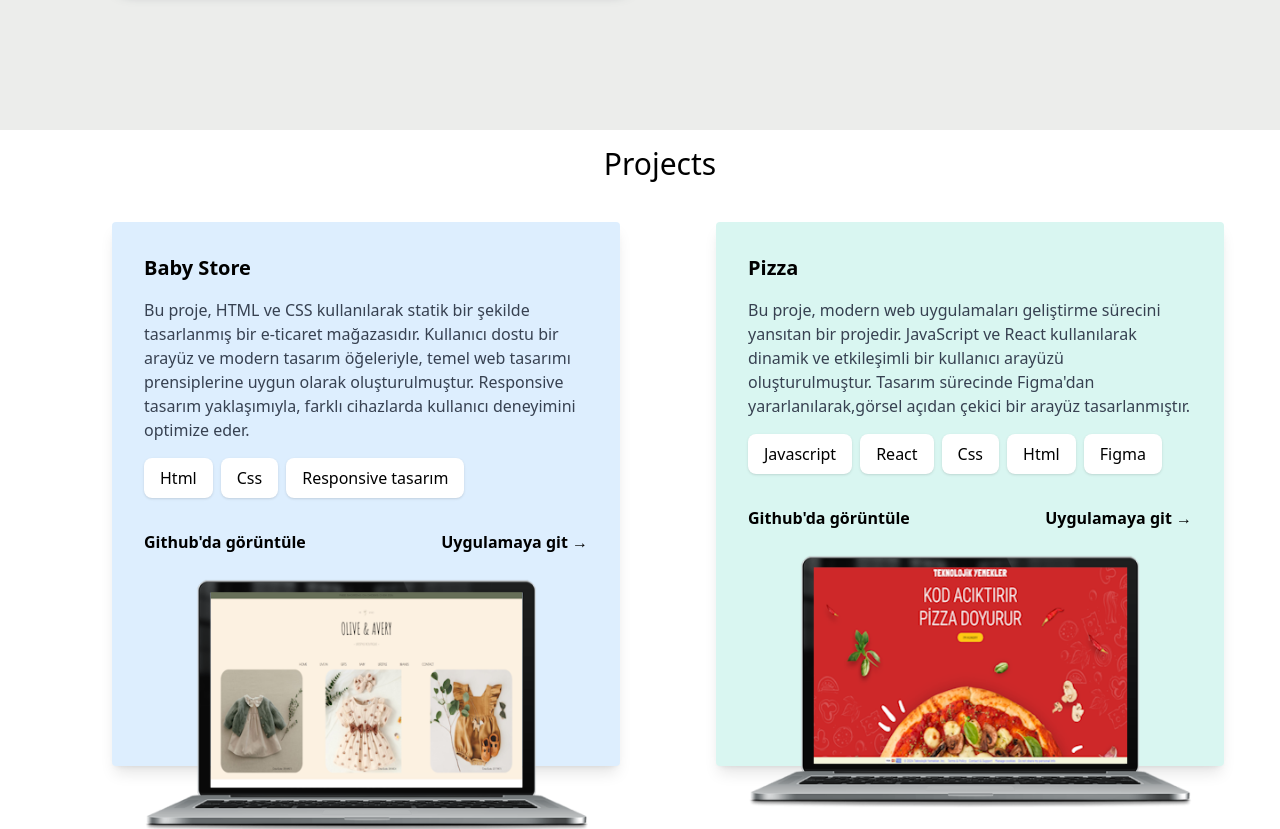
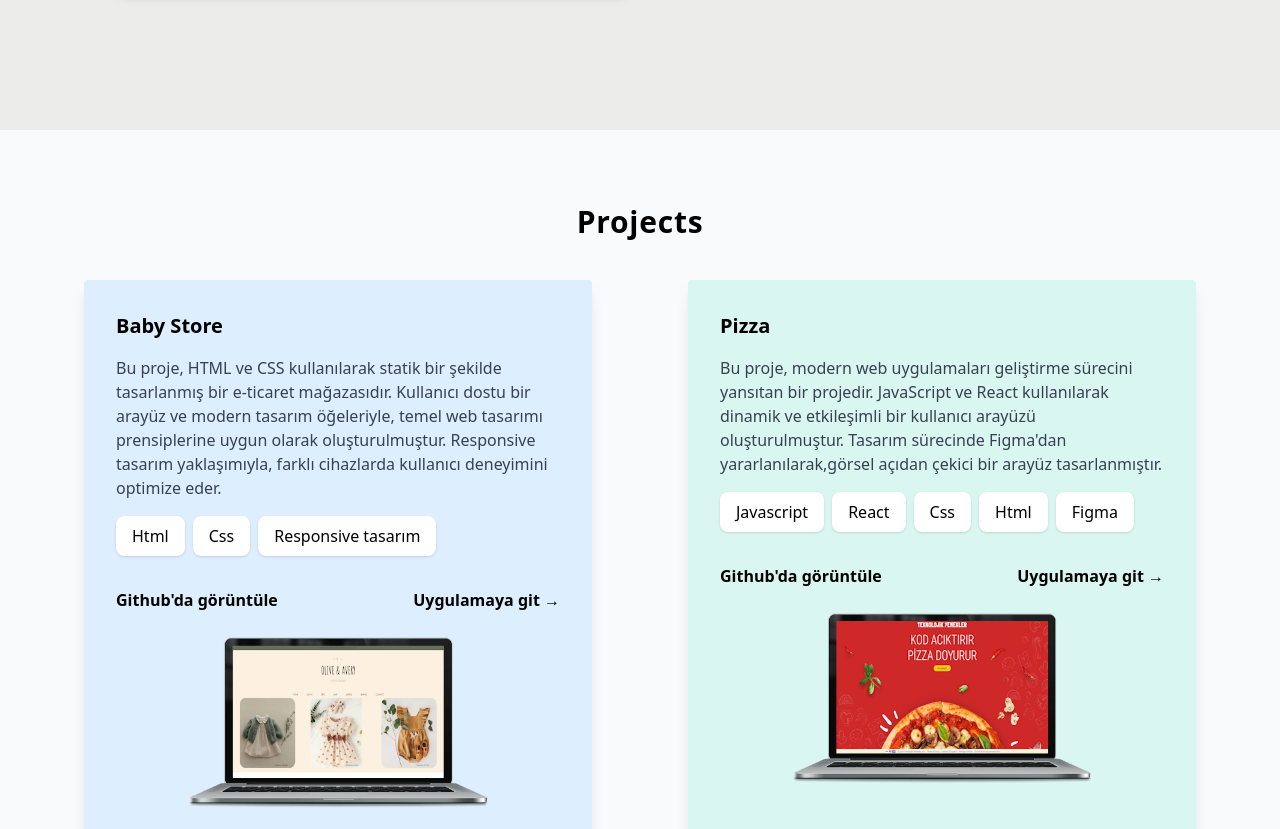
Before and after one commit to SmeyyeD/My-portfolio, a React (Vite) app: page / in a window 1280 px wide. Shown: the part 1560-2389 px from the top of the page. Built offline with nearby package versions, Linux system fonts and the light colour scheme; a web font is replaced by a local one.

Commit message:
project/change/done

```diff
--- a/src/components/Profile.jsx
+++ b/src/components/Profile.jsx
@@ -39,7 +39,7 @@ function Profile() {
                     </table>
                 </div>
 
-                <div className="flex flex-col items-start space-y-4 text-xs sm:text-sm w-full sm:w-[400px] lg:w-[500px] mt-4 sm:mt-0">
+                <div className="flex flex-col items-start space-y-4 text-xs sm:text-sm w-full sm:w-[400px] lg:w-[500px] mt-4 sm:mt-0 mb-2">
                     <h3 className="font-bold">{aboutMe}</h3>
                     <p className="break-words">{aboutMe2}</p>
                     <p className="break-words">{aboutMe3}</p>
--- a/src/components/Project.jsx
+++ b/src/components/Project.jsx
@@ -5,20 +5,28 @@ function Project() {
     const projects = languagesData.tr.project;
 
     return (
-        <div>
-            <div className="text-center text-3xl mt-4 mb-10 ml-10 ">{projects[0].projectHeader}</div>
-            <div className="flex gap-10 justify-center">
+        <div className="bg-[#f9fafb] min-h-screen p-6">
+            <div className="text-center font-bold tracking-wide text-3xl mt-[50px] mb-10">
+                {projects[0].projectHeader}
+            </div>
+            <div className="flex flex-wrap gap-[6rem] justify-center">
                 {projects.map((project, index) => (
-                    <div key={index} className={`flex-shrink-0 ${index === 0 ? 'bg-[#DDEEFE]' : 'bg-[#D9F6F1]'} p-8 rounded shadow-lg w-[508px] h-[34rem] ml-14`}>
+                    <div
+                        key={index}
+                        className={`flex-shrink-0 ${index === 0 ? 'bg-[#DDEEFE]' : 'bg-[#D9F6F1]'}
+            p-8 rounded shadow-lg w-full sm:w-[calc(50%-1rem)] lg:w-[508px] h-auto`}
+                    >
                         <div className="mb-4 space-y-4">
                             <h1 className="text-xl font-semibold">{project.name || project.name1}</h1>
                             <p className="text-gray-700">{project.description || project.description1}</p>
                         </div>
                         <div className="mt-4 space-y-4">
-
                             <div className="flex flex-wrap gap-2 mt-2">
                                 {(project.skill || project.skill1 || []).map((skill, skillIndex) => (
-                                    <div key={skillIndex} className="bg-white rounded-lg px-4 py-2 shadow">
+                                    <div
+                                        key={skillIndex}
+                                        className="bg-white rounded-lg px-4 py-2 shadow"
+                                    >
                                         {skill}
                                     </div>
                                 ))}
@@ -42,13 +50,16 @@ function Project() {
                                 {project.application || project.application1} →
                             </a>
                         </div>
-                        <img className="mt-4" src={project.photo} alt={project.photo[0]} />
+                        <img
+                            className="mt-4 mx-auto rounded-lg object-cover
+                               max-w-full lg:max-w-[300px] lg:max-h-[200px]"
+                            src={project.photo}
+                            alt={project.photo[0]}
+                        />
                     </div>
-
                 ))}
             </div>
         </div>
-
     );
 }
 
```
